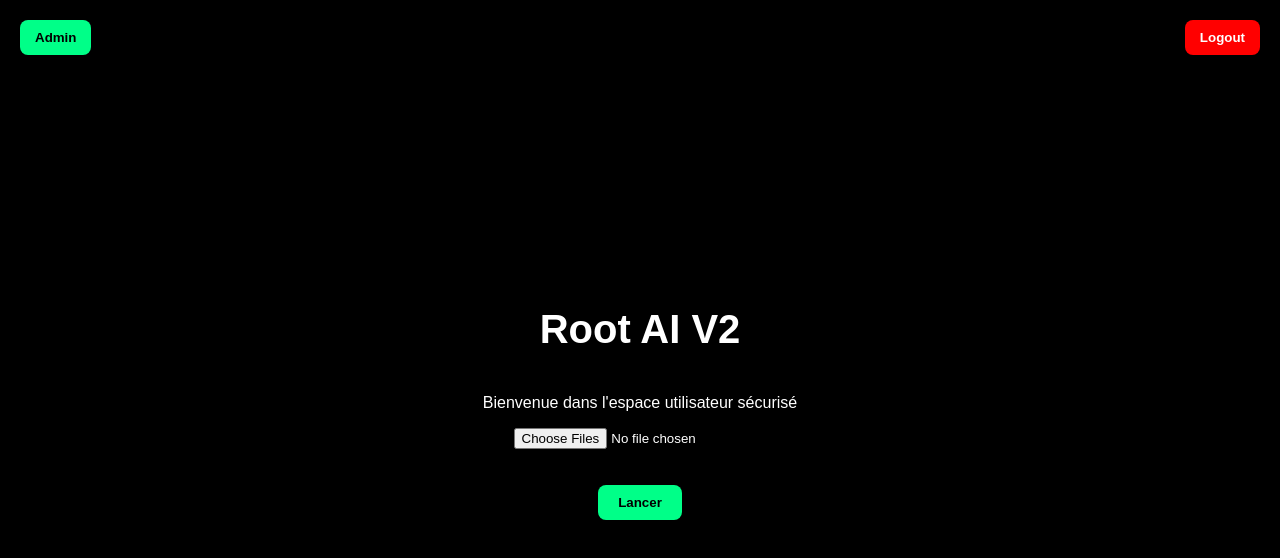
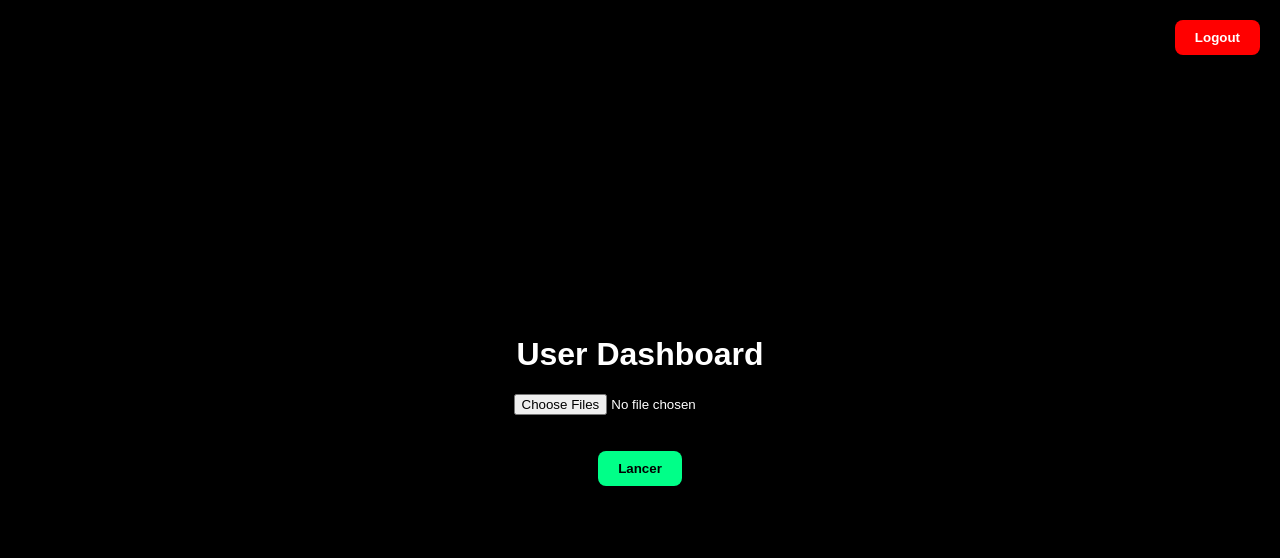
Before and after one commit to L3ryx/Rootaiv2, a website: page public/index.html in a window 1280 px wide. Drawn offline with Linux system fonts and the light colour scheme.

Commit message:
Update index.html for user dashboard layout

```diff
--- a/public/index.html
+++ b/public/index.html
@@ -1,93 +1,58 @@
 <!DOCTYPE html>
-<html lang="fr">
+<html>
 <head>
 <meta charset="UTF-8">
 <meta name="viewport" content="width=device-width, initial-scale=1.0">
-<title>Root AI V2</title>
+<title>Dashboard</title>
 
 <style>
 
 body {
-  margin: 0;
-  font-family: Arial, sans-serif;
-  background: black;
-  color: white;
-}
-
-/* ===== ADMIN BUTTON ===== */
-
-.admin-btn {
-  position: fixed;
-  top: 20px;
-  left: 20px;
-  background: #00ff88;
-  color: black;
-  padding: 10px 15px;
-  border: none;
-  border-radius: 8px;
-  font-weight: bold;
-  cursor: pointer;
-  z-index: 9999;
-}
-
-/* ===== LOGOUT BUTTON ===== */
-
-.logout-btn {
-  position: fixed;
-  top: 20px;
-  right: 20px;
-  background: red;
-  color: white;
-  padding: 10px 15px;
-  border: none;
-  border-radius: 8px;
-  font-weight: bold;
-  cursor: pointer;
+  margin:0;
+  background:black;
+  color:white;
+  font-family:Arial;
 }
 
 .container {
-  display: flex;
-  justify-content: center;
-  align-items: center;
-  height: 100vh;
-  flex-direction: column;
+  height:100vh;
+  display:flex;
+  flex-direction:column;
+  justify-content:center;
+  align-items:center;
 }
 
-h1 {
-  font-size: 40px;
+button {
+  padding:10px 20px;
+  background:#00ff88;
+  border:none;
+  border-radius:8px;
+  font-weight:bold;
+  cursor:pointer;
+}
+
+.logout {
+  position:fixed;
+  top:20px;
+  right:20px;
+  background:red;
+  color:white;
 }
 
 </style>
 </head>
 <body>
 
-<!-- ✅ ADMIN BUTTON -->
-<button class="admin-btn" onclick="window.location.href='/admin'">
-Admin
-</button>
-
-<!-- ✅ LOGOUT BUTTON -->
-<button class="logout-btn" onclick="logout()">
-Logout
-</button>
+<button class="logout" onclick="logout()">Logout</button>
 
 <div class="container">
-<h1>Root AI V2</h1>
-<p>Bienvenue dans l'espace utilisateur sécurisé</p>
 
-<input type="file" id="fileInput" multiple>
+<h1>User Dashboard</h1>
+
+<input type="file" multiple id="fileInput">
 <br><br>
 
-<button onclick="upload()" style="
-padding:10px 20px;
-background:#00ff88;
-border:none;
-border-radius:8px;
-font-weight:bold;
-cursor:pointer;
-">
-Lancer
-</button>
+<button onclick="upload()">Lancer</button>
 
 <div id="result"></div>
 
@@ -95,48 +60,30 @@ Lancer
 
 <script>
 
-/* ===============================
-   UPLOAD FUNCTION
-=============================== */
-
 async function upload() {
 
   const input = document.getElementById("fileInput");
-  const files = input.files;
-
-  if (!files.length) {
-    alert("Sélectionne au moins une image");
-    return;
-  }
-
   const formData = new FormData();
 
-  for (let file of files) {
+  for (let file of input.files) {
     formData.append("images", file);
   }
 
   const res = await fetch("/analyze", {
-    method: "POST",
-    body: formData
+    method:"POST",
+    body:formData
   });
 
   const data = await res.json();
 
   document.getElementById("result").innerHTML =
-    "<pre>" + JSON.stringify(data, null, 2) + "</pre>";
+  "<pre>" + JSON.stringify(data, null, 2) + "</pre>";
 }
-
-/* ===============================
-   LOGOUT
-=============================== */
 
 async function logout() {
 
-  await fetch("/api/logout", {
-    method: "POST"
-  });
-
-  window.location.href = "/login.html";
+  await fetch("/api/logout", { method:"POST" });
+  window.location.href="/login.html";
 }
 
 </script>
```
